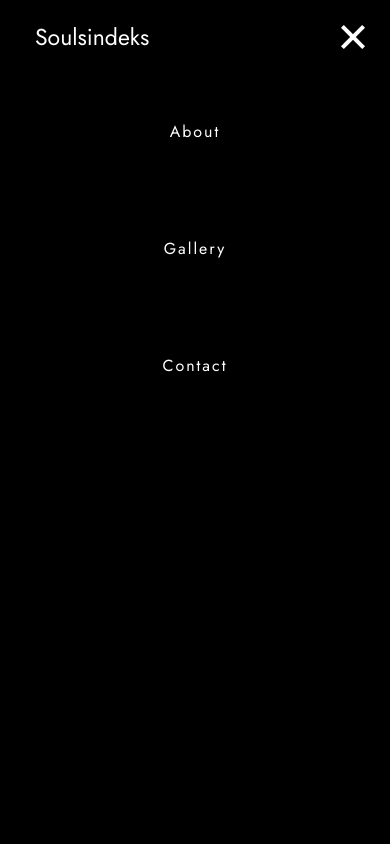
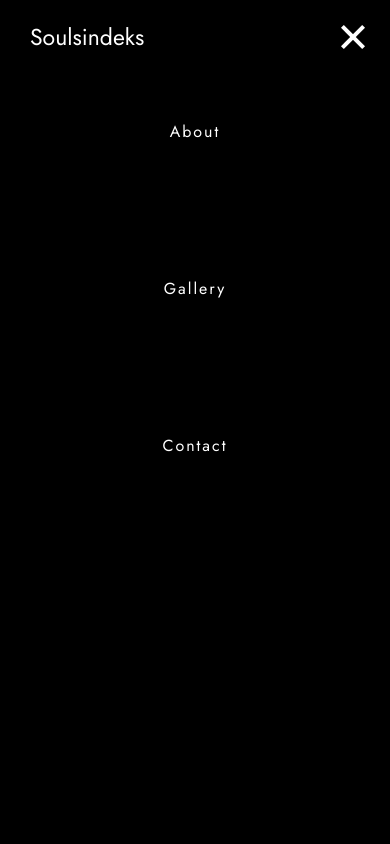
Before and after one commit to soulsindeks/soulsindeks.github.io, a plain HTML site: page index.html in a window 390 px wide. Both pictures are taken after a click on the element 353 px from the left and 37 px from the top of the page. Shown: the top 844 px of the page. Drawn offline with Linux system fonts and the light colour scheme; a web font is replaced by a local one.

Commit message:
fix: hamburger menu on mobile

```diff
--- a/script.js
+++ b/script.js
@@ -29,4 +29,5 @@ hamburger.addEventListener("click", mobileMenu);
 function mobileMenu() {
     hamburger.classList.toggle("active")
     navbarAbout.classList.toggle("active")
+    navbarAbout.classList.toggle("menu__open")
 }
--- a/style.css
+++ b/style.css
@@ -26,7 +26,7 @@ body::-webkit-scrollbar {
 
 .navbar {
     display: flex;
-    justify-content: space-between;
+    justify-content: space-around;
     background-color: black;
     padding: 20px;
     align-items: center;
@@ -214,7 +214,6 @@ body::-webkit-scrollbar {
     position: fixed;
     bottom: 0;
     right: 0;
-    z-index: 100;
     opacity: 1;
     transform: translateY(100px);
     transition: all .5s ease;
@@ -233,33 +232,54 @@ body::-webkit-scrollbar {
         display: none;
     }
 
+    .navbar {
+        justify-content: space-between;
+        z-index: 99;
+        position: fixed;
+        width: 100%;
+        top: 0;
+        right: 0;
+    }
+
+    .navbar__logo a {
+        padding-left: 50px;
+    }
+
+
     .navbar__about {
         position: fixed;
         left: -100%;
-        top: 5rem;
+        top: 0;
+        z-index: -1;
         flex-direction: column;
         background-color: black;
         width: 100%;
-        height: 100%;
+        height: 100vh;
         text-align: center;
         transition: 0.3s;
         box-shadow:
             0 10px 27px rgba(0, 0, 0, 0.05);
+
     }
 
     .navbar__about.active {
         left: 0;
+
     }
 
     .navbar__item {
-        margin: 2.5rem 0;
+        margin-top: 120px;
+
     }
 
 
     .hamburger {
         display: flex;
+        justify-content: flex-end;
         flex-direction: column;
         cursor: pointer;
+        z-index: 99;
+
     }
 
     .hamburger.active .bar:nth-child(2) {
```
